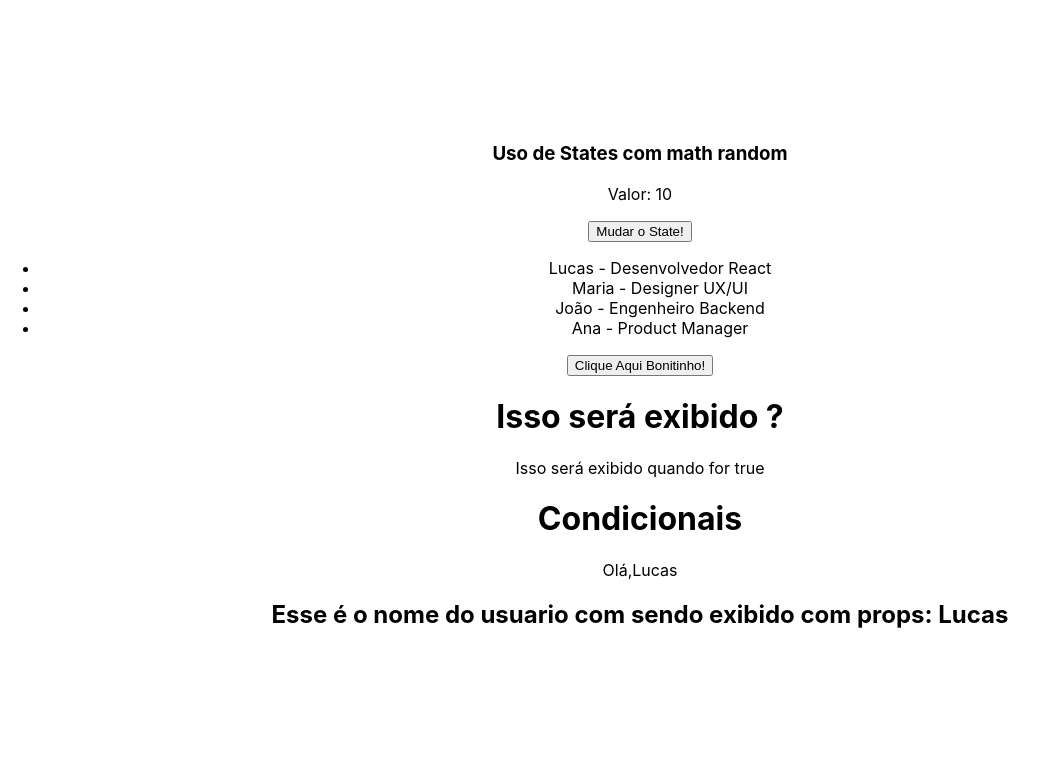
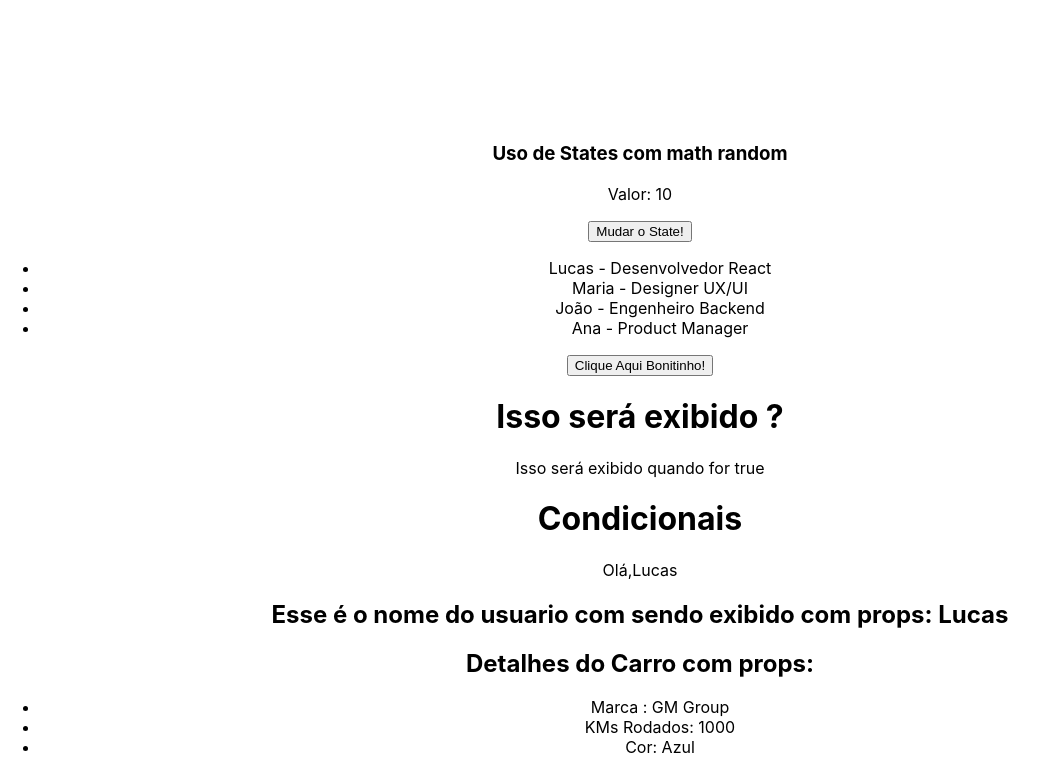
Before and after one commit to Lucas-ltda/react-basic, a React (Create React App) app in the folder secao3/avancado/: page / in a window 1280 px wide. Shown: the part 1078-1851 px from the top of the page, without its empty margins (0-1048 px from the left). Before the commit the page ends 1727 px from the top, so only its background shows below. Built offline with nearby package versions, Linux system fonts and the light colour scheme.

Commit message:
3.46 -Destructuring em props

```diff
--- a/secao3/avancado/src/App.js
+++ b/secao3/avancado/src/App.js
@@ -1,12 +1,17 @@
 import logo from './logo.svg';
 import './App.css';
 import ShowUserName from './components/ShowUserName';
+import CarDetails from './components/CarDetails';
 import ListRender from './components/ListRender';
 import CondicionalRender from './components/CondicionalRender';
 import ManageData from './components/ManageData';
 
 function App() {
-  const userName  = "Lucas";
+  const userName  = "Lucas"
+
+  const carBrand = "GM Group"
+  const carKm = 1000
+  const carColor = "Azul"
 
   return (
     <div className="App">
@@ -39,6 +44,9 @@ function App() {
     <div>
       <ShowUserName name = {userName}/>
     </div>
+    <div>
+      <CarDetails brand = {carBrand} km = {carKm} color = {carColor}/>
+    </div>
   </div>
 
   );
--- /dev/null
+++ b/secao3/avancado/src/components/CarDetails.js
@@ -0,0 +1,22 @@
+
+const CarDetails = ({brand,km,color}) =>{
+    return(
+        <div>
+            <h2>
+                Detalhes do Carro com props:
+            </h2>
+            <ul>
+                <li>
+                    Marca : {brand}
+                </li>
+                <li>
+                    KMs Rodados: {km}
+                </li>
+                <li>
+                    Cor: {color}
+                </li>
+            </ul>
+        </div>)
+}
+
+export default CarDetails;
```
